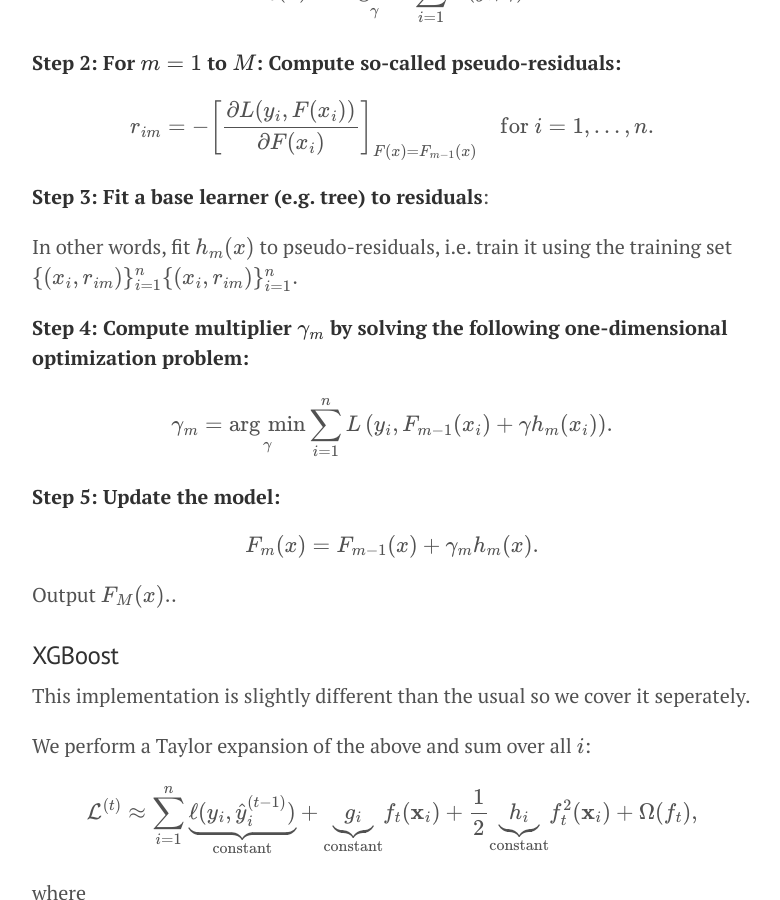
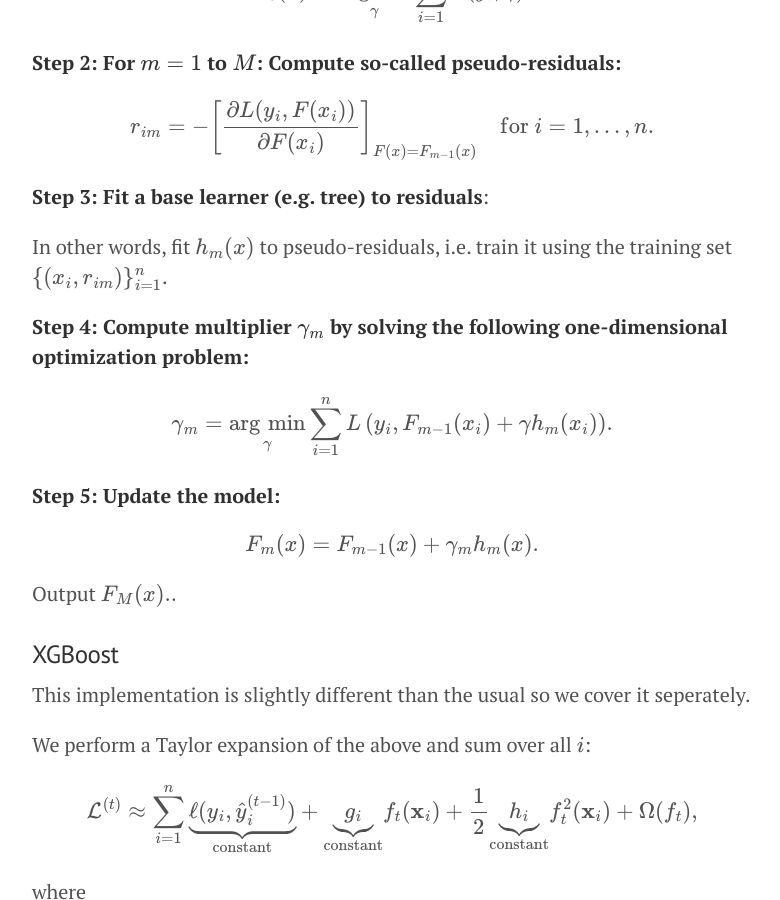
Before and after one commit to doriang102/doriang102.github.io, a Jekyll site: the page built from _posts/2017-12-26-introduction-to-ensemble-methods.md, in a window 1280 px wide and 900 px high, scrolled down 5397 px. Shown: the whole window, without its empty margins (248-1028 px from the left). Built offline with Jekyll 4.4.1, drawn with Linux system fonts in a browser that asks for light colours; our own code applies the rules of GitHub Pages for plain Markdown files; formulas are drawn with MathJax 3.

Commit message:
Update 2017-12-26-introduction-to-ensemble-methods.md

```diff
--- a/_posts/2017-12-26-introduction-to-ensemble-methods.md
+++ b/_posts/2017-12-26-introduction-to-ensemble-methods.md
@@ -128,7 +128,7 @@
 **Step 3: Fit a base learner (e.g. tree) to residuals**:
 
 In other words, fit $${\displaystyle h_{m}(x)} $$ to pseudo-residuals, i.e. train it using the training set
-$${\displaystyle \{(x_{i},r_{im})\}_{i=1}^{n}} \{(x_i, r_{im})\}_{i=1}^n.$$
+$${\displaystyle \{(x_{i},r_{im})\}_{i=1}^{n}}$$.
 
 **Step 4: Compute multiplier $${\displaystyle \gamma _{m}}$$ by solving the following one-dimensional optimization problem:**
 
```
